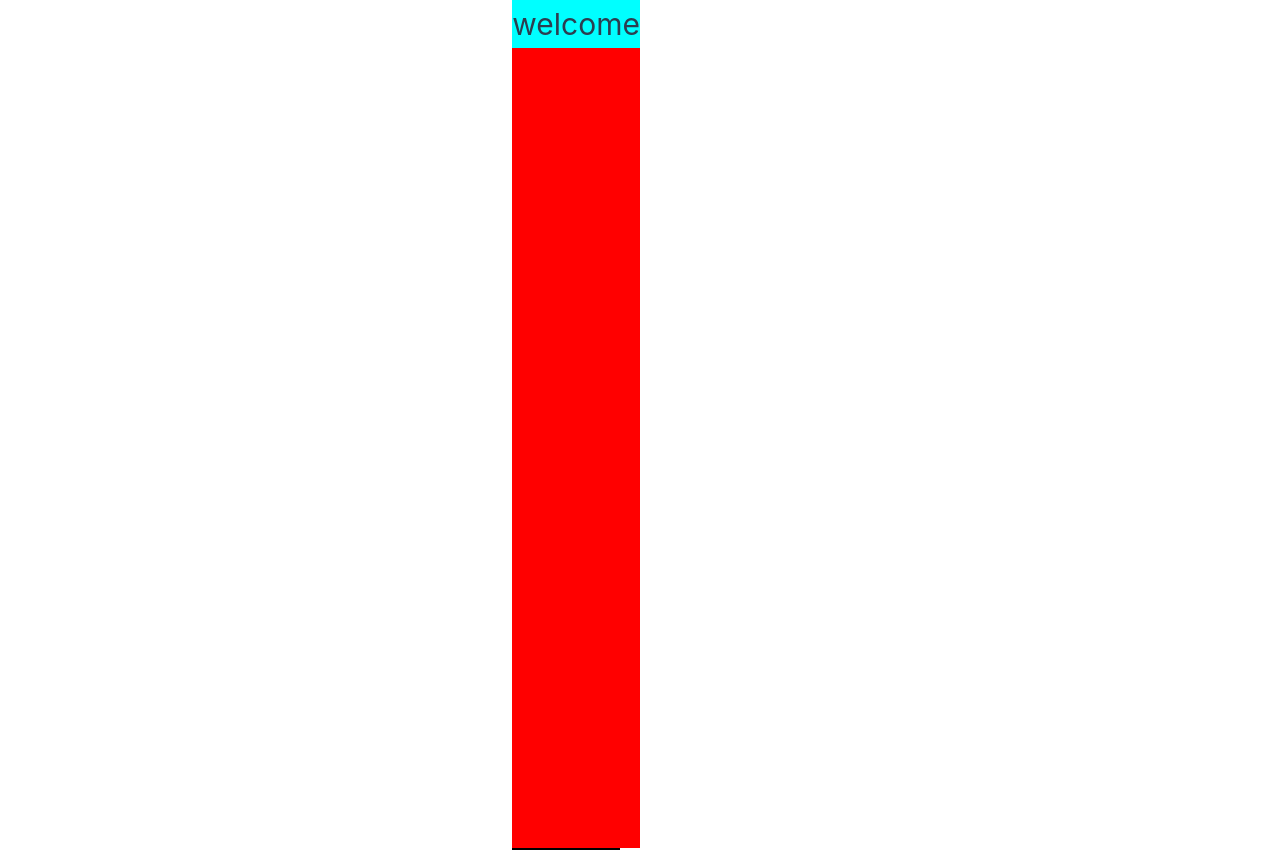
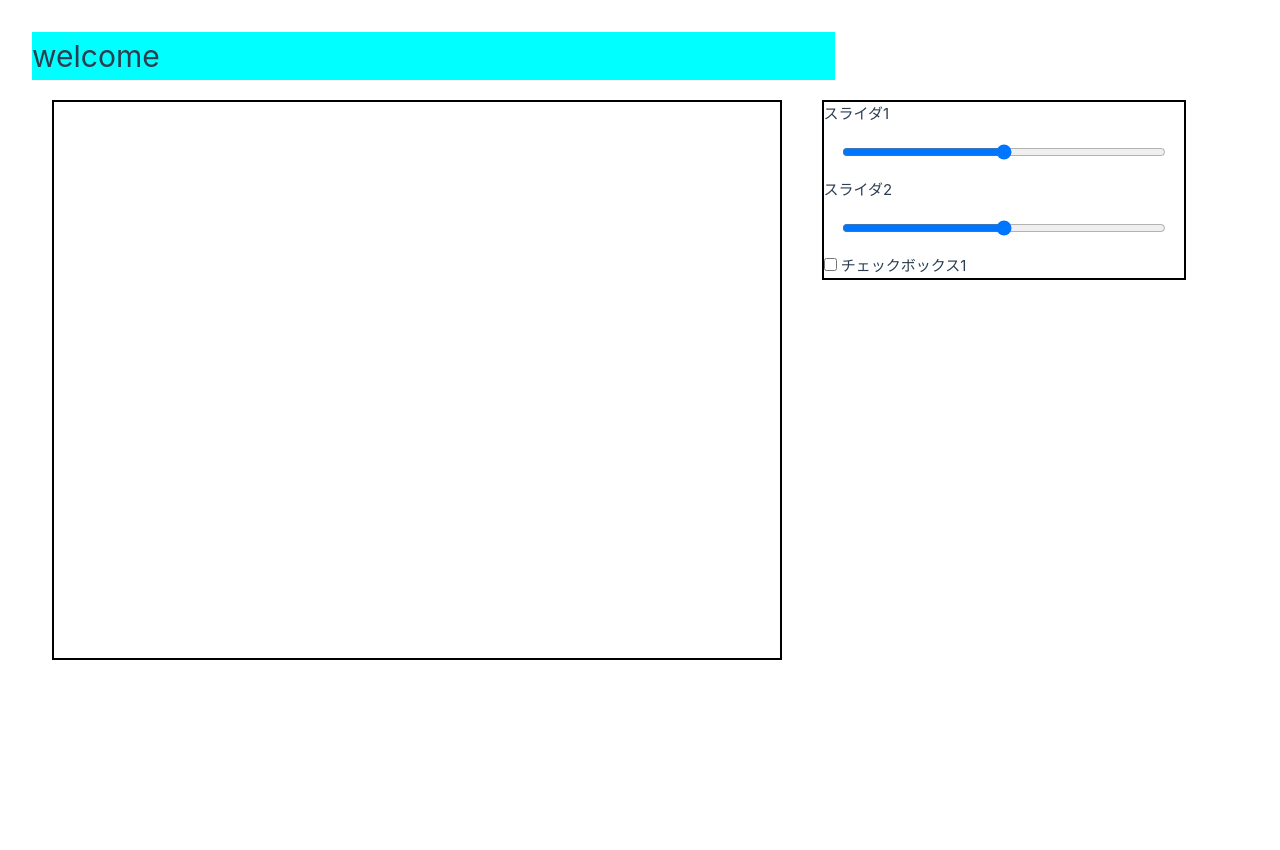
Before and after one commit to traP-jp/h24s_25, a Vue app in the folder h24s_25/: page / in a window 1280 px wide. After the commit the page ends 800 px from the top, so only its background shows below. Built offline with nearby package versions, Linux system fonts and the light colour scheme.

Commit message:
スライダ・チェックボックスを暫定的に追加。

```diff
--- a/h24s_25/src/App.vue
+++ b/h24s_25/src/App.vue
@@ -3,52 +3,66 @@
 
 <template>
   <div class="container">
-    <div class="title">
+    <div class="title left">
       <h1>welcome</h1>
     </div>
-    <div class="gamespace" id="screen">
+    <div class="gamespace left" id="screen">
     </div>
-    <div class="control-panel">
-      <div class="slider"></div>
-      <div class="tggle"></div>
+    <div class="control-panel left">
+      <div class="slider-container">
+        <p>スライダ1</p>
+        <input class="slider" type="range" id="slider1" min="0" max="100" step="5">
+      </div>
+      <div class="slider-container">
+        <p>スライダ2</p>
+        <input class="slider" type="range" id="slider2" min="0" max="100" step="5">
+      </div>
+      <div class="checkbox-container">
+        <input class="ckeckbox" type="checkbox" id="checkbox1" /> <label for="checkbox1">チェックボックス1</label>
+      </div>
     </div>
   </div>
 </template>
 
 <style scoped>
-h1 {
+.left {
+ float: left;
+}
+
+
+.title {
+  background-color: aqua;
+  width: 66%;
 
 }
 
-.title {
-  background-color: aqua;
-}
-
 .container {
-  height: auto;
+  height: 80vh;
+  width: 100%;
 }
 
 .gamespace {
-  display: flex;
-  height: 100vh;
-  padding: 20px;
-  display: flex;
-  background-color: red;
+  height: 70vh;
+  margin: 20px;
+  width: 60%;
+  border:2px solid #000;
 }
 
 .control-panel {
-  flex: 1;
-  border: 1px solid #000;
-  margin-right: 20px;
-  display: flex;
-  background-color: antiquewhite;
+  width: 30%;
+  height: auto;
+  margin: 20px;
+  border: 2px solid #000;
+}
+
+.slider-container {
+
+}
+
+.slider {
+  width: 90%;
+  margin: 5%;
 }
 
 
-@media (min-width: 1024px) {
-  .greetings h1,
-  .greetings h3 {
-    text-align: left;
-  }
-}
 </style>
--- a/h24s_25/src/assets/main.css
+++ b/h24s_25/src/assets/main.css
@@ -7,29 +7,8 @@
   font-weight: normal;
 }
 
-a,
-.green {
-  text-decoration: none;
-  color: hsla(160, 100%, 37%, 1);
-  transition: 0.4s;
-  padding: 3px;
-}
-
 @media (hover: hover) {
   a:hover {
     background-color: hsla(160, 100%, 37%, 0.2);
   }
 }
-
-@media (min-width: 1024px) {
-  body {
-    display: flex;
-    place-items: center;
-  }
-
-  #app {
-    display: grid;
-    grid-template-columns: 1fr 1fr;
-    padding: 0 2rem;
-  }
-}
--- /dev/null
+++ b/h24s_25/src/components/toggle.vue
@@ -0,0 +1,73 @@
+<template>
+    <label class="toggle-switch">
+      <input type="checkbox" v-model="isChecked">
+      <span class="slider round"></span>
+    </label>
+  </template>
+
+  <script lang="ts">
+  import { Vue, Component } from 'vue-property-decorator';
+
+  @Component
+  export default class ToggleSwitch extends Vue {
+    isChecked: boolean = false;
+  }
+  </script>
+
+  <style scoped>
+  .toggle-switch {
+    position: relative;
+    display: inline-block;
+    width: 60px;
+    height: 34px;
+  }
+
+  .toggle-switch input {
+    opacity: 0;
+    width: 0;
+    height: 0;
+  }
+
+  .slider {
+    position: absolute;
+    cursor: pointer;
+    top: 0;
+    left: 0;
+    right: 0;
+    bottom: 0;
+    background-color: #ccc;
+    transition: .4s;
+  }
+
+  .slider:before {
+    position: absolute;
+    content: "";
+    height: 26px;
+    width: 26px;
+    left: 4px;
+    bottom: 4px;
+    background-color: white;
+    transition: .4s;
+  }
+
+  input:checked + .slider {
+    background-color: #2196F3;
+  }
+
+  input:focus + .slider {
+    box-shadow: 0 0 1px #2196F3;
+  }
+
+  input:checked + .slider:before {
+    transform: translateX(26px);
+  }
+
+  /* Rounded sliders */
+  .slider.round {
+    border-radius: 34px;
+  }
+
+  .slider.round:before {
+    border-radius: 50%;
+  }
+  </style>
```
Also changed, not shown: package.json (added, +12 -0 lines), 2 other files (tests, documents, lock files or other folders).
